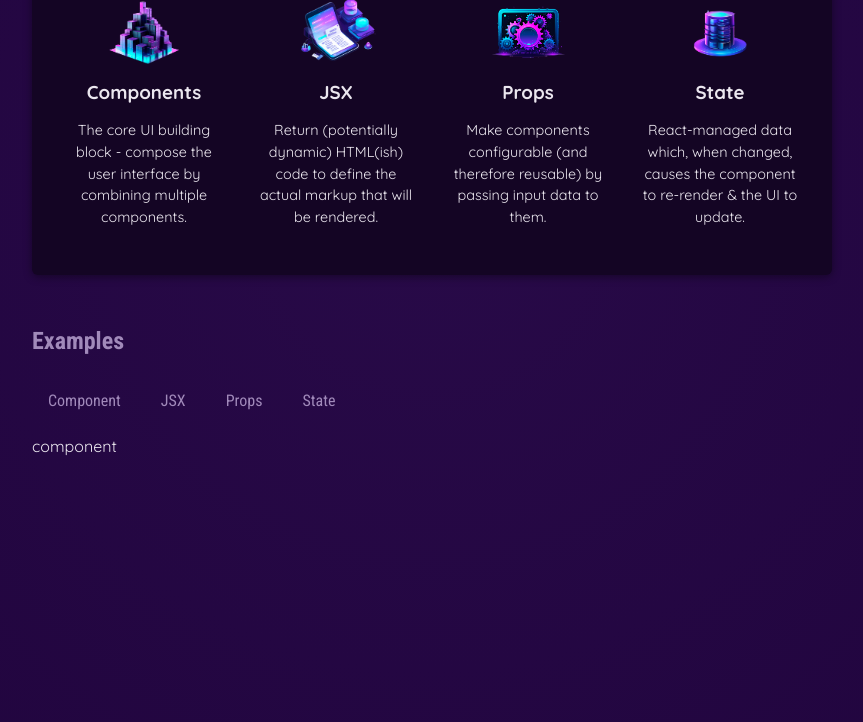
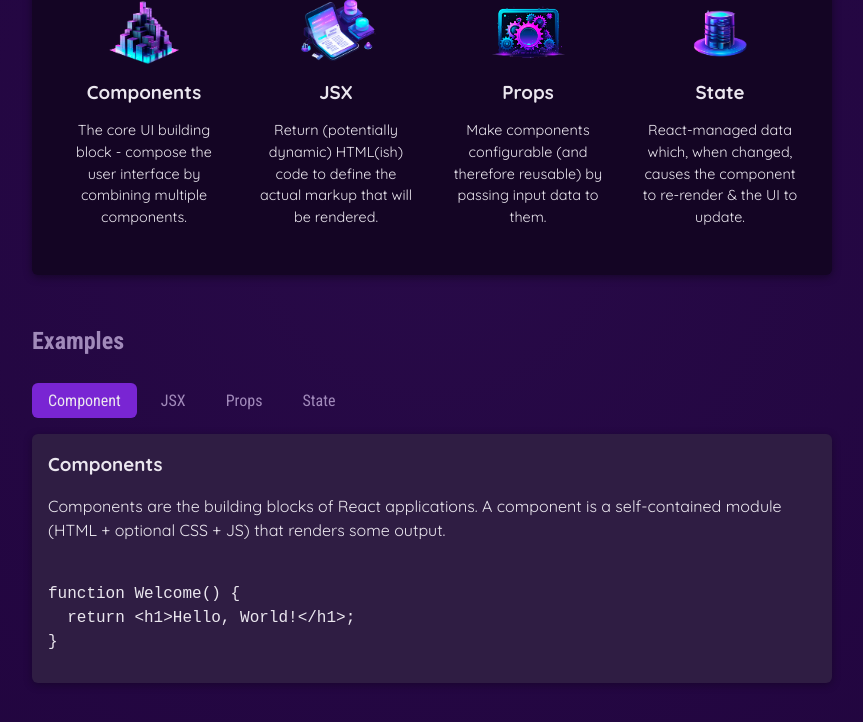
Before and after one commit to gudzsv/react-essentials, a React (Vite) app: page / in a window 1280 px wide. Both pictures are taken after a click on the button "Component". Shown: the part 424-1146 px from the top of the page, without its empty margins (208-1071 px from the left). Built offline with nearby package versions, Linux system fonts and the light colour scheme.

Commit message:
complete essentials

```diff
--- a/src/App.jsx
+++ b/src/App.jsx
@@ -2,10 +2,10 @@ import { useState } from 'react';
 import CoreConcept from './components/CoreConcept/CoreConcept.jsx';
 import Header from './components/Header/Header.jsx';
 import TabButton from './components/TabButton/TabButton.jsx';
-import { CORE_CONCEPTS } from './data.js';
+import { CORE_CONCEPTS, EXAMPLES } from './data.js';
 
 function App() {
-	const [selectedTopic, setSelectedTopic] = useState('Please click a button');
+	const [selectedTopic, setSelectedTopic] = useState();
 
 	function handleSelected(selectedButton) {
 		setSelectedTopic(selectedButton);
@@ -17,30 +17,49 @@ function App() {
 				<section id='core-concepts'>
 					<h2>Core Concepts</h2>
 					<ul>
-						{CORE_CONCEPTS.map(({ image, title, description }) => (
-							<CoreConcept
-								title={title}
-								description={description}
-								image={image}
-							/>
+						{CORE_CONCEPTS.map((conceptItem) => (
+							<CoreConcept key={conceptItem.title} {...conceptItem} />
 						))}
 					</ul>
 				</section>
 				<section id='examples'>
 					<h2>Examples</h2>
 					<menu>
-						<TabButton onSelect={() => handleSelected('component')}>
+						<TabButton
+							isSelected={selectedTopic === 'components'}
+							onSelect={() => handleSelected('components')}
+						>
 							Component
 						</TabButton>
-						<TabButton onSelect={() => handleSelected('jsx')}>JSX</TabButton>
-						<TabButton onSelect={() => handleSelected('props')}>
+						<TabButton
+							isSelected={selectedTopic === 'jsx'}
+							onSelect={() => handleSelected('jsx')}
+						>
+							JSX
+						</TabButton>
+						<TabButton
+							isSelected={selectedTopic === 'props'}
+							onSelect={() => handleSelected('props')}
+						>
 							Props
 						</TabButton>
-						<TabButton onSelect={() => handleSelected('state')}>
+						<TabButton
+							isSelected={selectedTopic === 'state'}
+							onSelect={() => handleSelected('state')}
+						>
 							State
 						</TabButton>
 					</menu>
-					{selectedTopic}
+					{!selectedTopic && <p>Please select a topic.</p>}
+					{selectedTopic && (
+						<div id='tab-content'>
+							<h3>{EXAMPLES[selectedTopic].title}</h3>
+							<p>{EXAMPLES[selectedTopic].description}</p>
+							<pre>
+								<code>{EXAMPLES[selectedTopic].code}</code>
+							</pre>
+						</div>
+					)}
 				</section>
 			</main>
 		</div>
--- a/src/components/TabButton/TabButton.jsx
+++ b/src/components/TabButton/TabButton.jsx
@@ -1,7 +1,11 @@
-export default function TabButton({ children, onSelect }) {
+export default function TabButton({ children, onSelect, isSelected }) {
 	return (
 		<li>
-			<button onClick={onSelect} type='button'>
+			<button
+				className={isSelected ? 'active' : undefined}
+				onClick={onSelect}
+				type='button'
+			>
 				{children}
 			</button>
 		</li>
--- a/src/data.js
+++ b/src/data.js
@@ -29,3 +29,54 @@ export const CORE_CONCEPTS = [
 			'React-managed data which, when changed, causes the component to re-render & the UI to update.',
 	},
 ];
+
+export const EXAMPLES = {
+	components: {
+		title: 'Components',
+		description:
+			'Components are the building blocks of React applications. A component is a self-contained module (HTML + optional CSS + JS) that renders some output.',
+		code: `
+function Welcome() {
+  return <h1>Hello, World!</h1>;
+}`,
+	},
+	jsx: {
+		title: 'JSX',
+		description:
+			'JSX is a syntax extension to JavaScript. It is similar to a template language, but it has full power of JavaScript (e.g., it may output dynamic content).',
+		code: `
+<div>
+  <h1>Welcome {userName}</h1>
+  <p>Time to learn React!</p>
+</div>`,
+	},
+	props: {
+		title: 'Props',
+		description:
+			'Components accept arbitrary inputs called props. They are like function arguments.',
+		code: `
+function Welcome(props) {
+  return <h1>Hello, {props.name}</h1>;
+}`,
+	},
+	state: {
+		title: 'State',
+		description:
+			'State allows React components to change their output over time in response to user actions, network responses, and anything else.',
+		code: `
+function Counter() {
+  const [isVisible, setIsVisible] = useState(false);
+
+  function handleClick() {
+    setIsVisible(true);
+  }
+
+  return (
+    <div>
+      <button onClick={handleClick}>Show Details</button>
+      {isVisible && <p>Amazing details!</p>}
+    </div>
+  );
+}`,
+	},
+};
--- a/src/index.css
+++ b/src/index.css
@@ -30,35 +30,6 @@ main h2 {
 	font-family: 'Roboto Condensed', sans-serif;
 	margin: 0 0 1.5rem 0;
 	color: #a18aba;
-}
-
-#core-concepts ul {
-	list-style: none;
-	padding: 0;
-	margin: 0;
-	display: flex;
-	gap: 2rem;
-	flex-wrap: wrap;
-	justify-content: center;
-}
-
-#core-concepts li {
-	width: 10rem;
-	text-align: center;
-}
-
-#core-concepts li img {
-	height: 4rem;
-	width: 6rem;
-	object-fit: cover;
-}
-
-#core-concepts li h3 {
-	margin: 0.5rem 0;
-}
-
-#core-concepts li p {
-	font-size: 0.9rem;
 }
 
 #examples {
```
Lines whose indentation alone changed are shown as unchanged.
